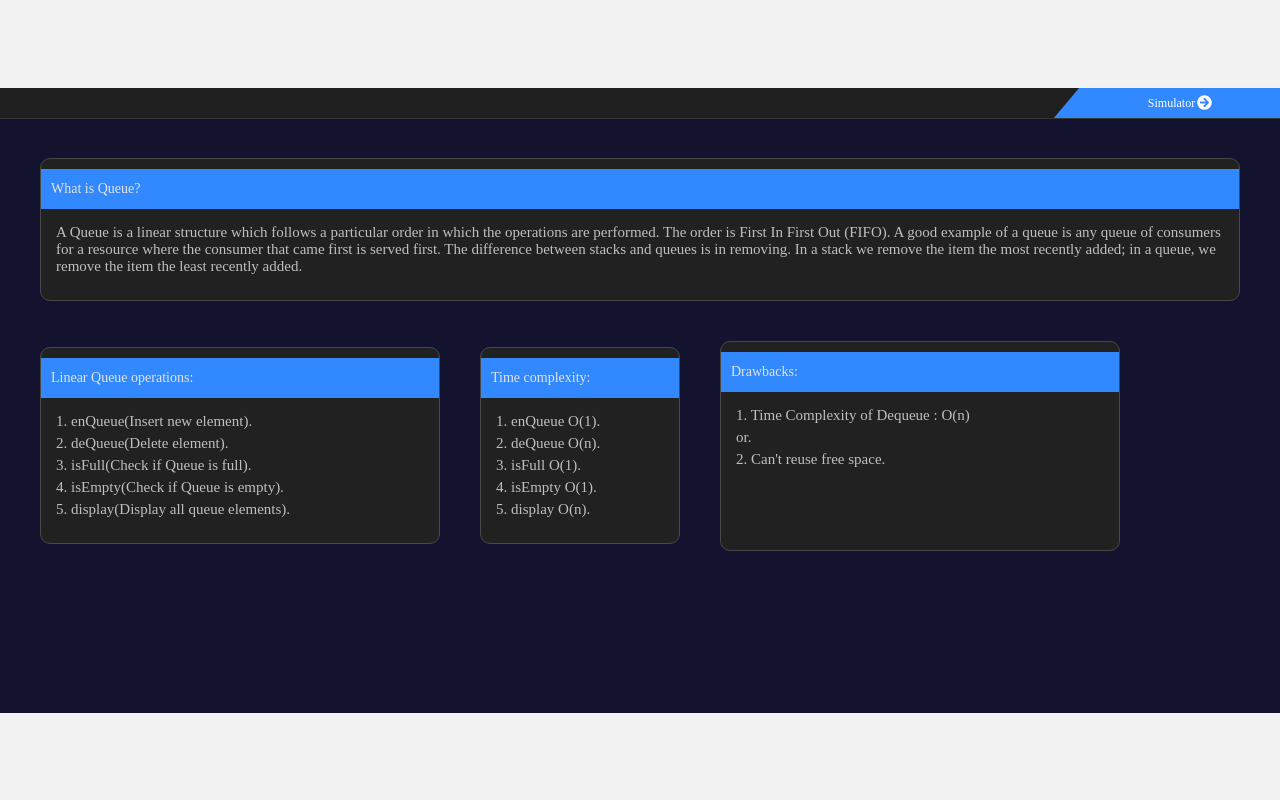
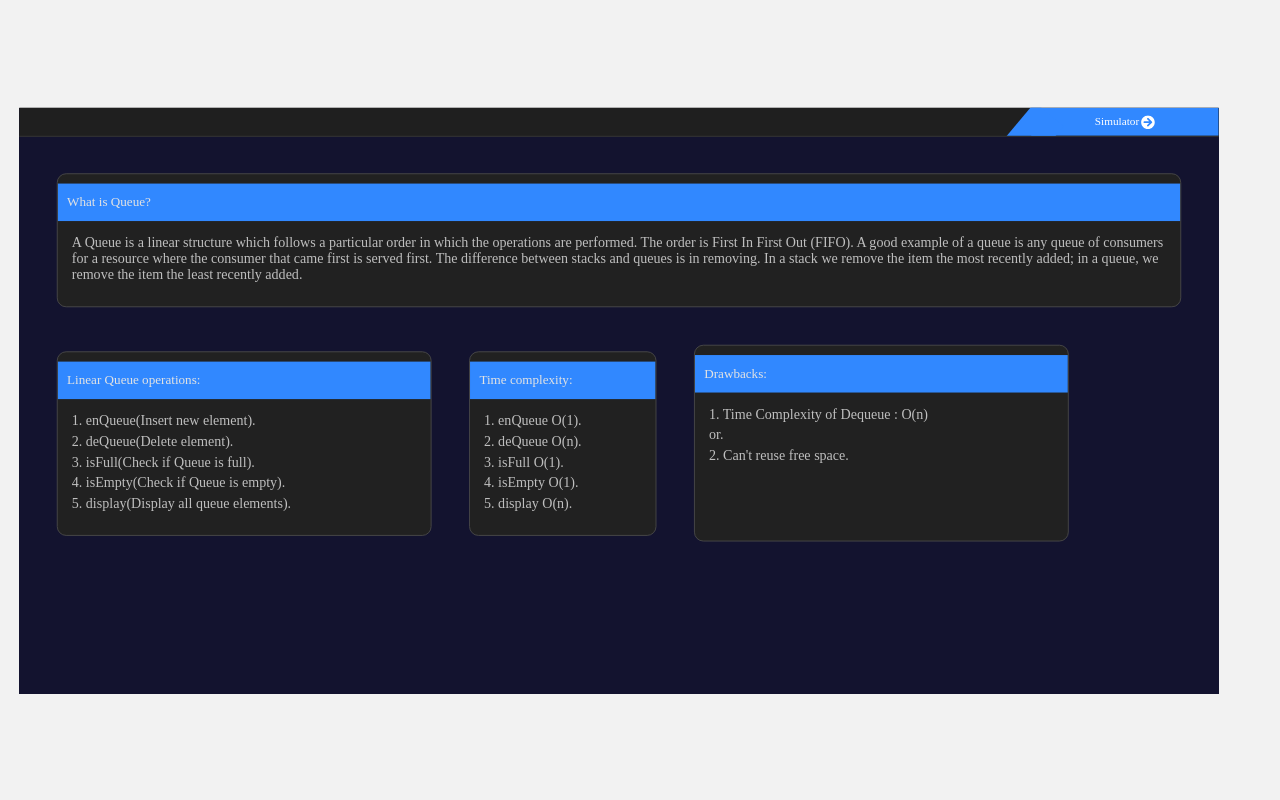
Before and after one commit to Abhishekmishra-17/eb3_Mind-benders_queue-using-array, a plain HTML site: page experiment/simulation/index.html in a window 1280 px wide. Drawn offline with Linux system fonts and the light colour scheme; a web font is replaced by a local one.

Commit message:
Add files via upload

```diff
--- a/experiment/simulation/js/main.js
+++ b/experiment/simulation/js/main.js
@@ -1165,3 +1165,23 @@ function main(){
 
 }
 window.addEventListener('load', main);
+
+function resolution(){
+    var width = screen.width;
+    var height = screen.height;
+    var wRation = 1366;
+    var hRatio = 625;
+
+    var elmMain = document.querySelector('main');
+    var elmBody = document.querySelector('body');
+
+    if(width < wRation){
+        var calc = ((elmBody.offsetWidth * 100) / wRation) / 100;
+        var calcMargin = (wRation -  elmBody.offsetWidth) / 2;
+        elmMain.style.transform = 'scale(' + calc + ')';
+        elmMain.style.marginLeft = '-' + calcMargin + 'px';
+    }
+
+}
+resolution();
+window.onresize = resolution;
```
Also changed, not shown: experiment/simulation/index.html (+1 -0 lines).
